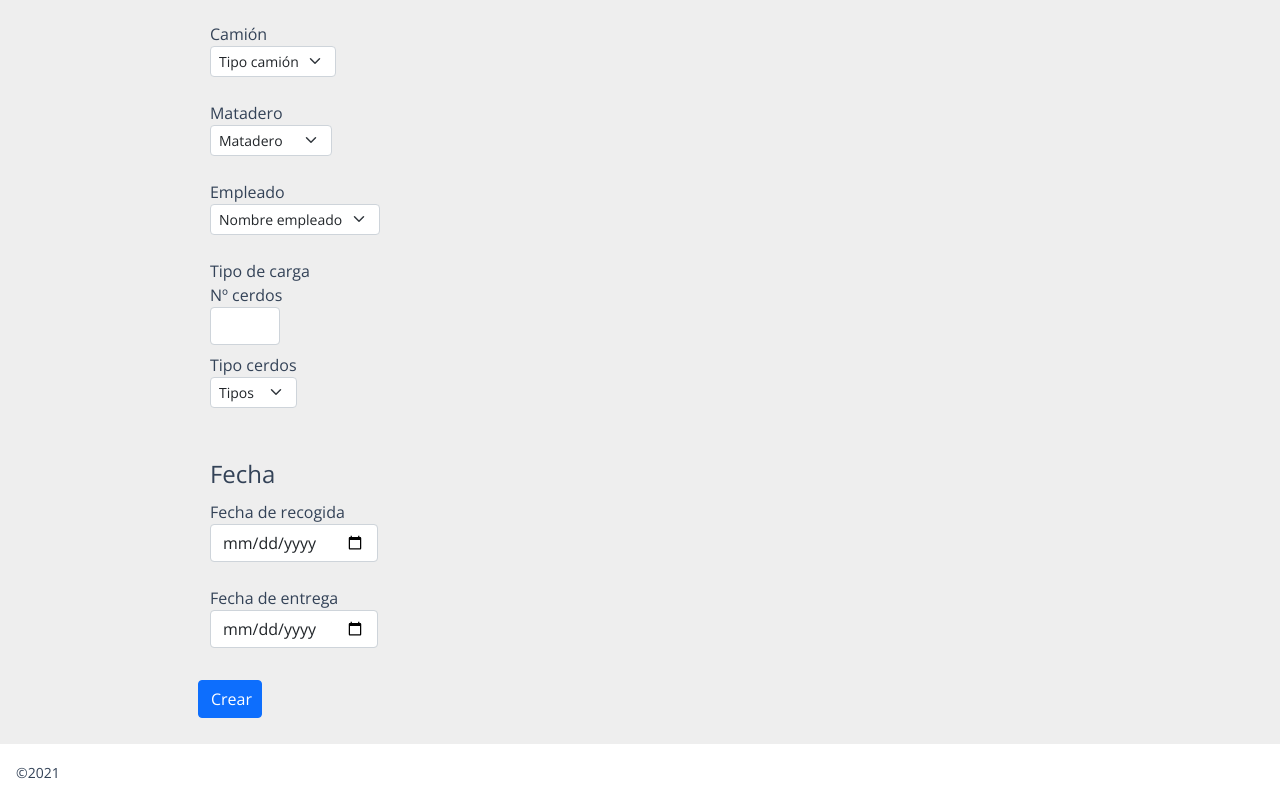
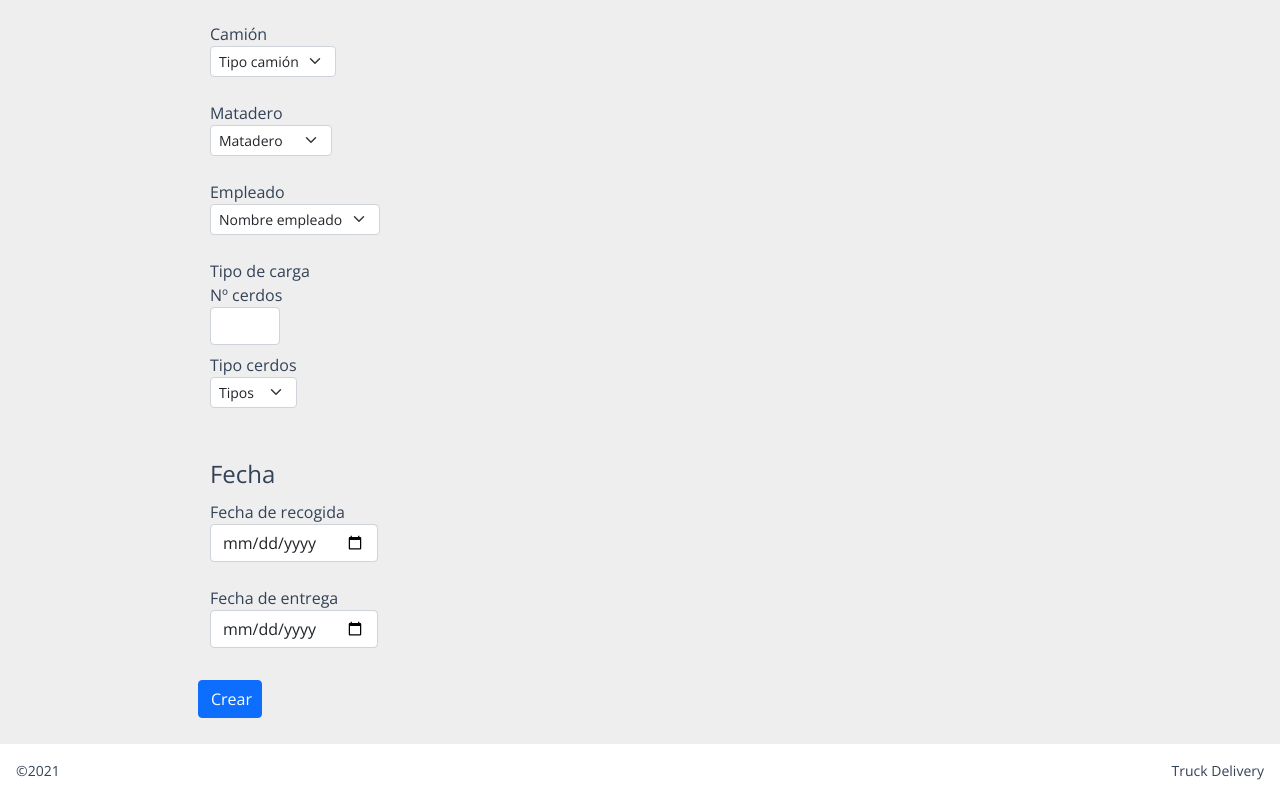
Before and after one commit to mZubeldia/truckdelivery, a React (Create React App) app: page /#/nueva-tarea in a window 1280 px wide. Shown: the part 301-1101 px from the top of the page. Built offline with nearby package versions, Linux system fonts and the light colour scheme.

Commit message:
add name to footer

```diff
--- a/src/components/Footer.js
+++ b/src/components/Footer.js
@@ -3,6 +3,7 @@ const Footer = () => {
     <footer className="footer">
       <small className="footer__rights">
         <span className="rights__item">&copy;2021</span>
+        <span className="rights__text">Truck Delivery</span>
       </small>
     </footer>
   );
--- a/src/stylesheet/layout/_footer.scss
+++ b/src/stylesheet/layout/_footer.scss
@@ -2,3 +2,8 @@
     height: 10%;
     padding: 1rem;
 }
+
+.footer__rights {
+    display: flex;
+    justify-content: space-between;
+}
```
